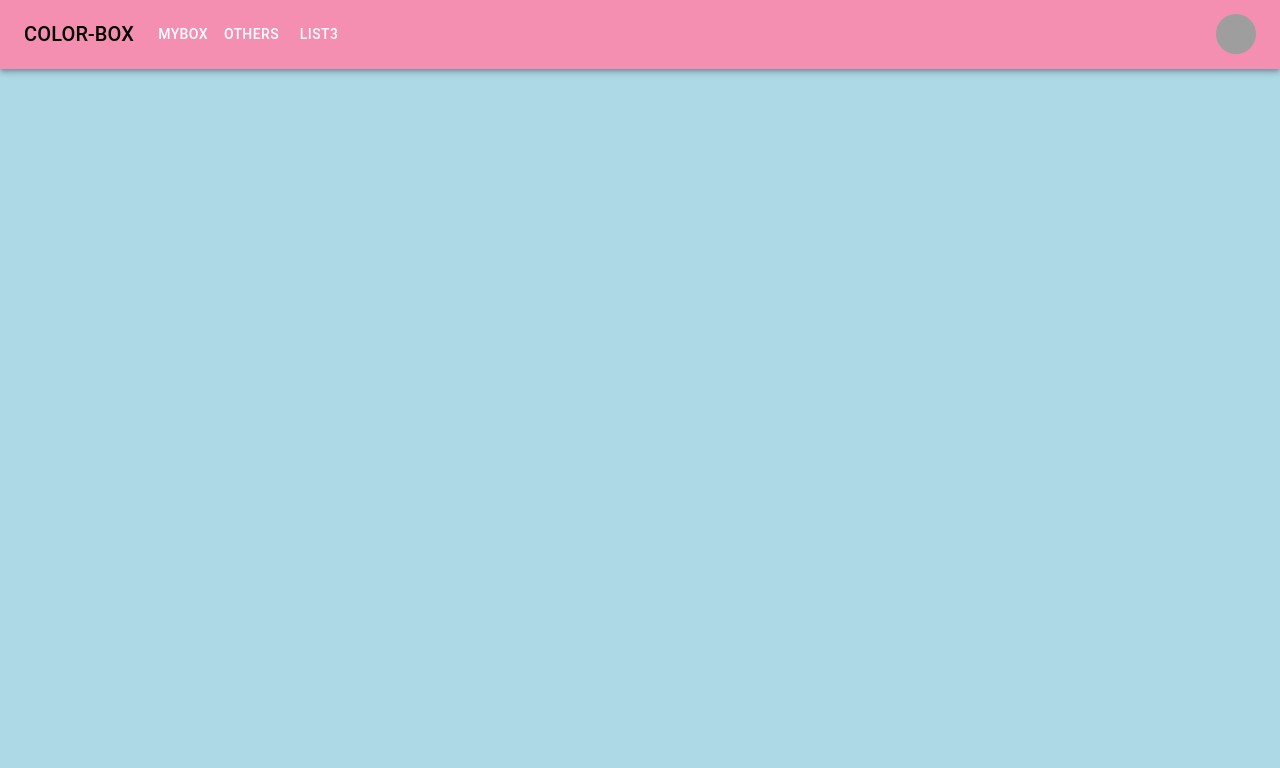
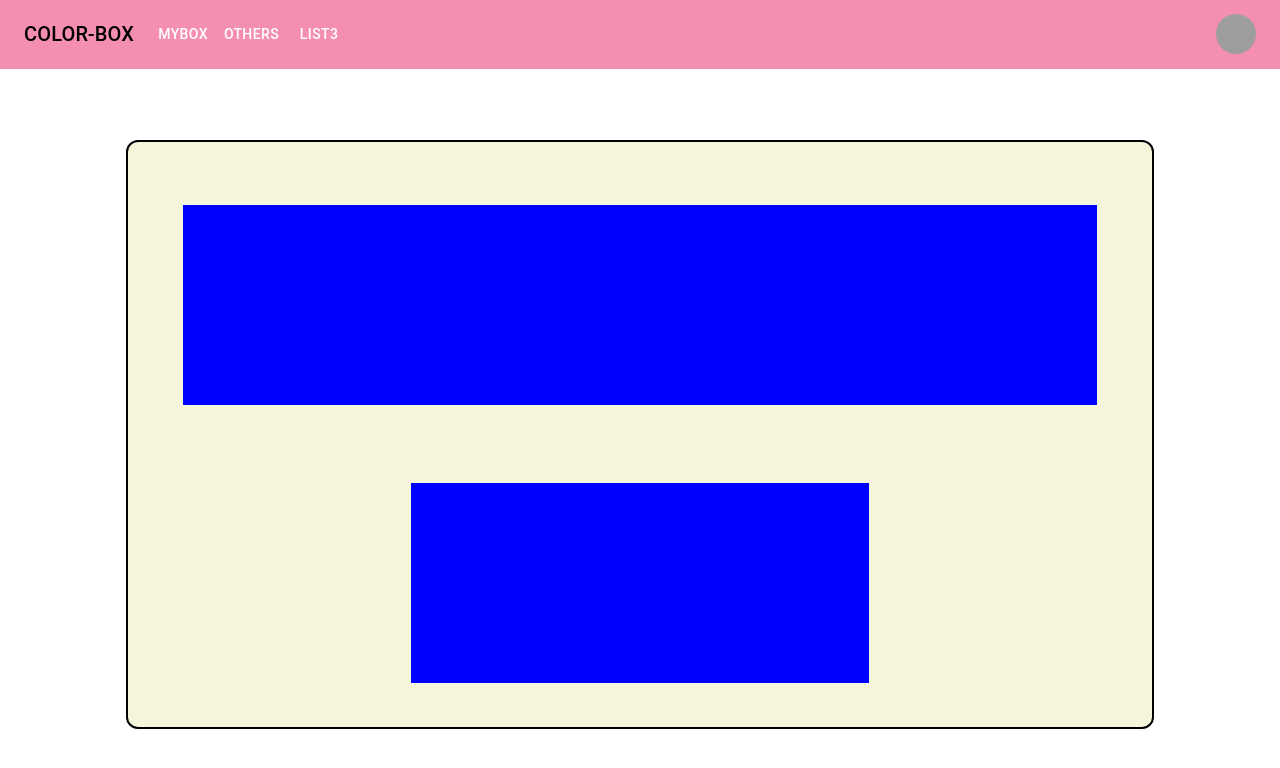
Before and after one commit to NapolDeveloper/color-palette, a React (Create React App) app: page /mybox in a window 1280 px wide. Shown: the top 768 px of the page. Built offline with nearby package versions, Linux system fonts and the light colour scheme; grey boxes are pictures that could not be loaded.

Commit message:
MyBox작업

```diff
--- a/src/App.tsx
+++ b/src/App.tsx
@@ -8,6 +8,7 @@ import GlobalStyle from './styles/GlobalStyle';
 // Pages
 import MainPage from './pages/MainPage';
 import LoginPage from './pages/LoginPage';
+import MyBoxPage from './pages/MyBoxPage';
 
 const Container = styled.div`
   width: 100%;
@@ -45,6 +46,7 @@ const App: React.FC = () => {
         <Routes>
           <Route path='/' element={<MainPage />} />
           <Route path='/login' element={<LoginPage />} />
+          <Route path='/mybox' element={<MyBoxPage />} />
         </Routes>
       </Container>
     </BrowserRouter>
--- /dev/null
+++ b/src/components/MyBox/BoxListContainer/BoxListContainer.tsx
@@ -0,0 +1,33 @@
+import React from 'react';
+import styled from 'styled-components';
+
+import ColorBox from '../ColorBox/ColorBox';
+
+const Container = styled.div`
+  display: flex;
+  flex-wrap: wrap;
+  align-items: center;
+  justify-content: center;
+  background-color: beige;
+  // 삭제할 예정
+  outline: 2px solid black;
+  border-radius: 10px;
+  height: 80%;
+  width: 80%;
+  padding: 15px;
+`;
+
+const BoxListContainer = () => {
+  return (
+    <Container>
+      <ColorBox />
+      <ColorBox />
+      <ColorBox />
+      <ColorBox />
+      <ColorBox />
+      <ColorBox />
+    </Container>
+  );
+};
+
+export default BoxListContainer;
--- /dev/null
+++ b/src/components/MyBox/ColorBox/ColorBox.tsx
@@ -0,0 +1,18 @@
+import React from 'react';
+import styled from 'styled-components';
+
+const Container = styled.div`
+  flex-basis: 23%;
+  display: flex;
+  flex-direction: column;
+  background-color: blue;
+  height: 200px;
+  padding: 0 5px;
+  margin-top: 20px;
+`;
+
+const ColorBox = () => {
+  return <Container></Container>;
+};
+
+export default ColorBox;
--- /dev/null
+++ b/src/components/MyBox/MyBox.tsx
@@ -0,0 +1,46 @@
+import React from 'react';
+import styled from 'styled-components';
+import Colors from '../../styles/Colors';
+
+import BoxListContainer from './BoxListContainer/BoxListContainer';
+
+const Container = styled.div`
+  display: flex;
+  align-items: center;
+  justify-content: center;
+  background-color: white;
+  height: 100%;
+  width: 100%;
+`;
+
+const MyBox = () => {
+  return (
+    <Container>
+      <BoxListContainer />
+    </Container>
+  );
+};
+
+const NewBtn = styled.button`
+  width: 80%;
+  margin-top: 20px;
+  padding: 10px 10px;
+  display: flex;
+  align-items: center;
+  justify-content: center;
+  border-radius: 25px;
+  background-color: ${Colors.primaryColor};
+  color: ${Colors.colorWhite};
+  font-weight: 900;
+  cursor: pointer;
+  transition: 0.2s ease-in;
+  &:hover {
+    background-color: #e384a4;
+  }
+`;
+
+const NewButton = () => {
+  return <NewBtn>New</NewBtn>;
+};
+
+export default MyBox;
--- /dev/null
+++ b/src/pages/MyBoxPage.tsx
@@ -0,0 +1,23 @@
+import React from 'react';
+import styled from 'styled-components';
+
+import MyBox from '../components/MyBox/MyBox';
+
+const Container = styled.div`
+  display: flex;
+  align-items: center;
+  justify-content: center;
+  background-color: white;
+  height: 100%;
+  width: 100%;
+`;
+
+const MyBoxPage: React.FC = () => {
+  return (
+    <Container>
+      <MyBox />
+    </Container>
+  );
+};
+
+export default MyBoxPage;
```
Also changed, not shown: src/components/MyBox/BoxListContainer/BoxList.json (added, +17 -0 lines).
